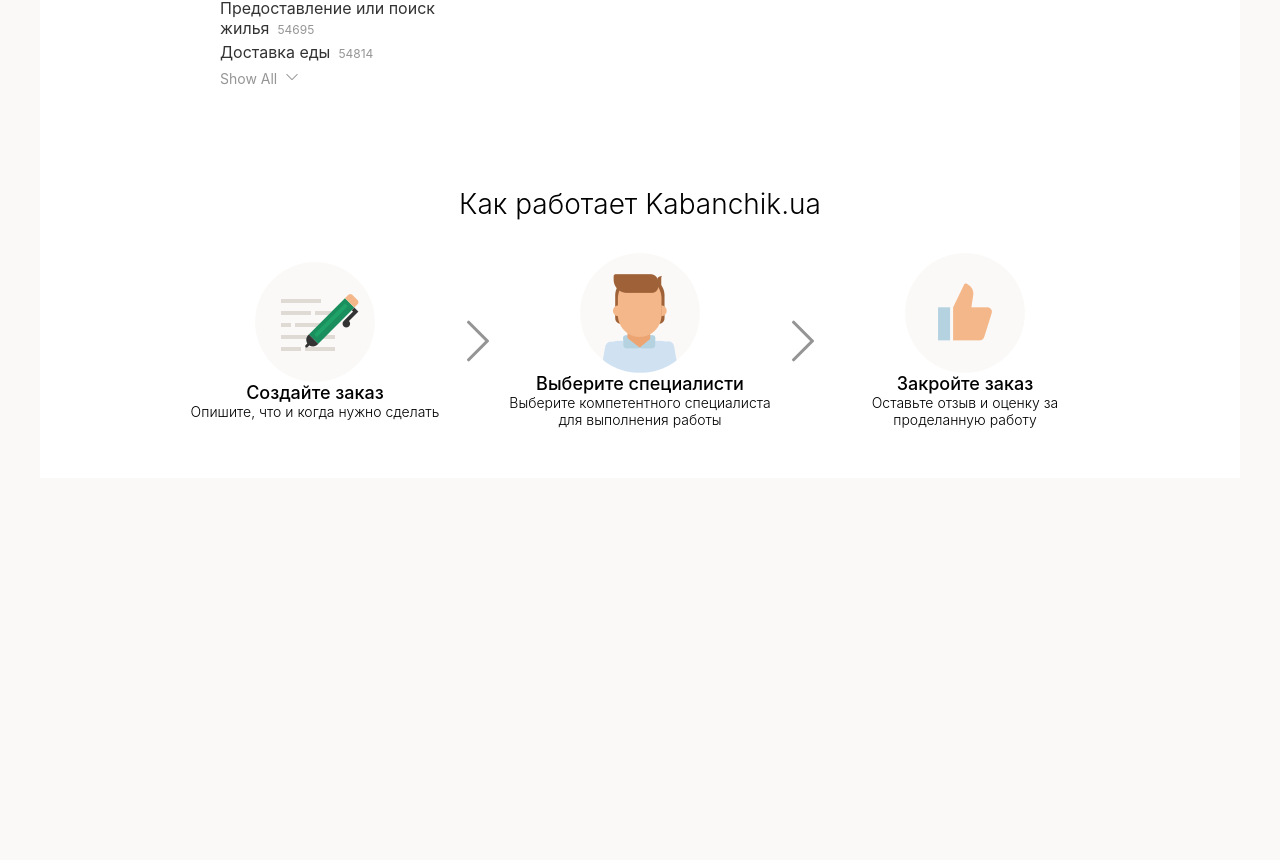
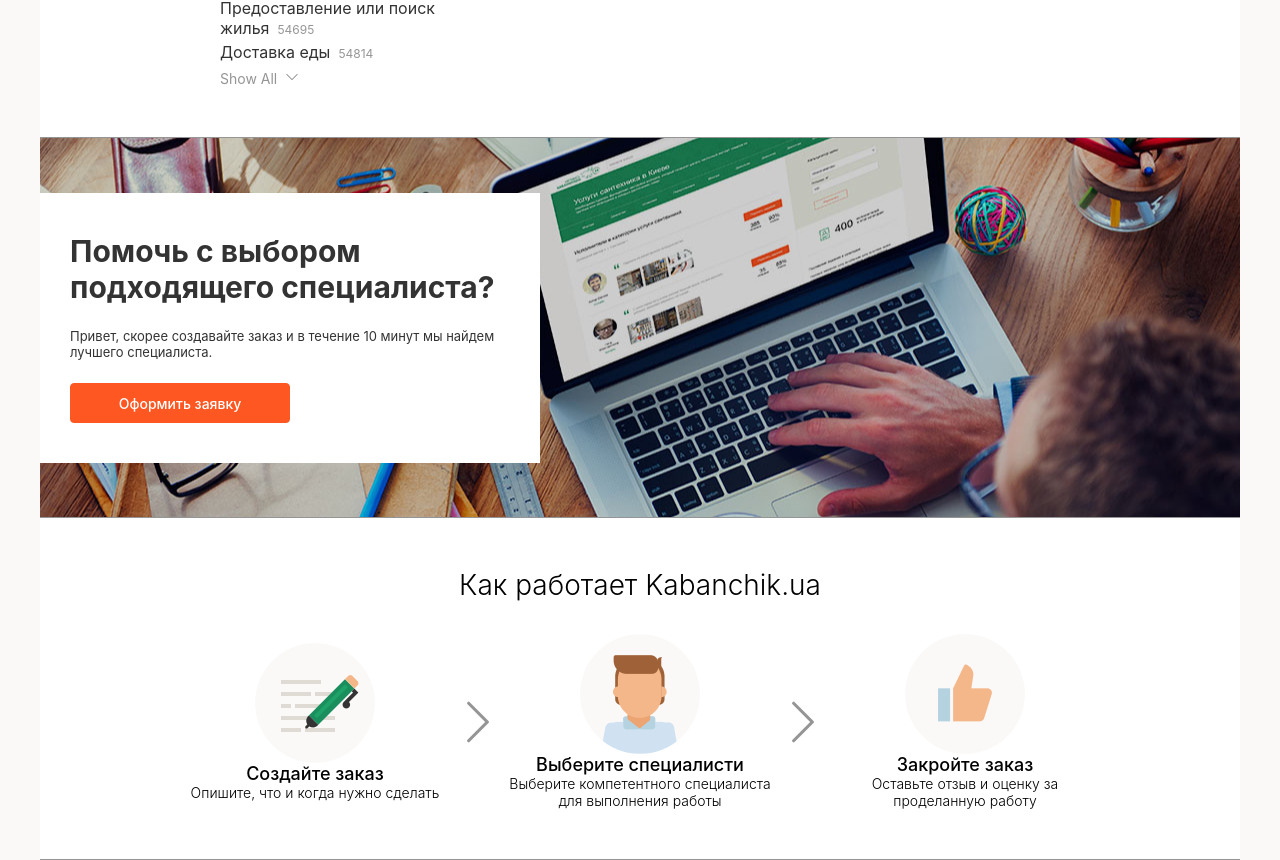
Before and after one commit to VakotUA/mvp, a React (Create React App) app: page /mvp/all-categories in a window 1280 px wide. Shown: the part 695-1555 px from the top of the page. Before the commit the page ends 1173 px from the top, so only its background shows below. Built offline with nearby package versions, Linux system fonts and the light colour scheme.

Commit message:
help section

```diff
--- a/src/App.js
+++ b/src/App.js
@@ -5,7 +5,7 @@
 import Login from './components/login/Login'
 import Main from './components/main/Main'
 import Categories from './components/categories/Categories'
-
+import Help from './components/help/Help'
 import FAQ from './components/faq/FAQ'
 
 import styles from './App.module.css'
@@ -52,7 +52,7 @@
 
       <Categories categories={data.categories} />
 
-      {/* <Help /> */}
+      <Help />
       <FAQ />
       {/* <Reviews /> */}
       {/* <MobileApp /> */}
--- a/src/components/categories/Categories.module.css
+++ b/src/components/categories/Categories.module.css
@@ -3,8 +3,6 @@
 .categorySelect {
   width: 100%;
   padding: 40px 0;
-
-  border-bottom: 1px solid lightgrey;
 }
 
 .categorySelect > ul {
--- /dev/null
+++ b/src/components/help/Help.js
@@ -0,0 +1,23 @@
+import React from 'react'
+import { Link } from 'react-router-dom'
+import styles from './Help.module.css'
+
+function Help() {
+  return (
+    <section className={styles.help}>
+      <div className={styles.hint}>
+        <h3>Помочь с выбором подходящего специалиста?</h3>
+
+        <p>
+          Привет, скорее создавайте заказ и в течение 10 минут мы найдем лучшего
+          специалиста.
+        </p>
+
+        {/* TODO: <Link to={}></Link> */}
+        <div className={`${styles.btn} ${styles.active}`}>Оформить заявку</div>
+      </div>
+    </section>
+  )
+}
+
+export default Help
--- /dev/null
+++ b/src/components/help/Help.module.css
@@ -0,0 +1,73 @@
+.help {
+  width: 100%;
+  height: 380px;
+
+  background-image: url('../../assets/help.jpg');
+  background-position: center;
+  background-size: cover;
+
+  position: relative;
+}
+
+.hint {
+  width: 500px;
+  height: 270px;
+  padding: 40px 30px;
+
+  position: absolute;
+  top: 50%;
+  left: 0;
+
+  display: flex;
+  flex-direction: column;
+  justify-content: space-between;
+
+  transform: translateY(-50%);
+
+  background-color: var(--color-bg-primary);
+}
+
+.hint > h3 {
+  color: var(--color-gray);
+  font-size: 30px;
+  margin-bottom: 1rem;
+}
+
+.hint > p {
+  color: var(--color-gray);
+  font-size: 13px;
+}
+
+.btn {
+  width: 50%;
+  max-width: 240px;
+  height: 2.5rem;
+  padding: 0 20px;
+  margin-top: 1rem;
+
+  font-size: 14px;
+  font-weight: 500;
+
+  line-height: 2.5rem;
+  text-align: center;
+
+  color: var(--color-button-primary);
+  border: 1px solid var(--color-button-primary);
+  border-radius: 4px;
+
+  cursor: pointer;
+
+  transition-property: color, background-color, filter;
+  transition-duration: 0.3s;
+  transition-timing-function: ease-in-out;
+}
+
+.btn.active,
+.btn:hover {
+  color: var(--color-bg-primary);
+  background: var(--color-button-primary);
+}
+
+.btn.active:hover {
+  filter: grayscale(50%);
+}
--- a/src/components/login/Login.module.css
+++ b/src/components/login/Login.module.css
@@ -157,7 +157,7 @@
 
   cursor: pointer;
 
-  transition-property: color, background-color, box-shadow, filter;
+  transition-property: color, background-color, filter;
   transition-duration: 0.3s;
   transition-timing-function: ease-in-out;
 }
--- a/src/index.css
+++ b/src/index.css
@@ -29,4 +29,5 @@
 
 section {
   background-color: var(--color-bg-primary);
+  border-bottom: 1px solid var(--color-lightgray);
 }
```
Also changed, not shown: src/assets/help.jpg (added).
